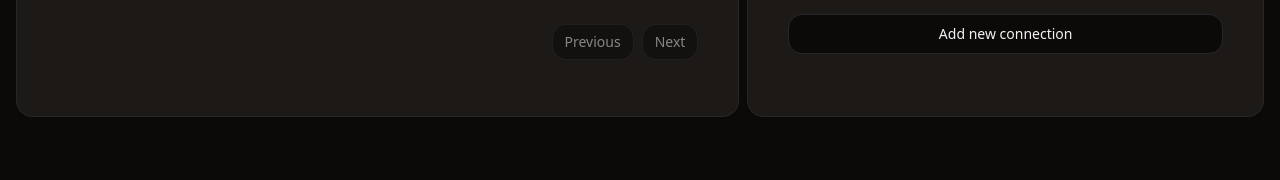
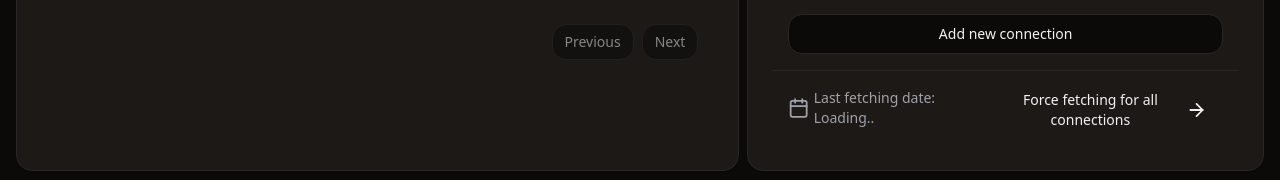
Before and after one commit to Nowidas/financial-outlook, a React (Vite) app in the folder frontend/: page / in a window 1280 px wide. Shown: the part 305-485 px from the top of the page. Built offline with nearby package versions, Linux system fonts and the light colour scheme; no server answers.

Commit message:
manually request fetching data on server by button

```diff
--- a/frontend/package.json
+++ b/frontend/package.json
@@ -19,6 +19,7 @@
     "@radix-ui/react-icons": "^1.3.0",
     "@radix-ui/react-label": "^2.0.2",
     "@radix-ui/react-popover": "^1.0.7",
+    "@radix-ui/react-separator": "^1.0.3",
     "@radix-ui/react-slot": "^1.0.2",
     "@radix-ui/react-tooltip": "^1.0.7",
     "@tanstack/react-query": "^5.7.0",
@@ -27,6 +28,7 @@
     "class-variance-authority": "^0.7.0",
     "clsx": "^2.0.0",
     "cmdk": "^0.2.0",
+    "date-fns": "^2.30.0",
     "lucide-react": "^0.284.0",
     "react": "^18.2.0",
     "react-dom": "^18.2.0",
--- a/frontend/src/components/account-delete-button.tsx
+++ b/frontend/src/components/account-delete-button.tsx
@@ -63,7 +63,7 @@ export default function AccountDeleteButton({
         </AlertDialogHeader>
         <AlertDialogFooter>
           <AlertDialogCancel disabled={deleteLoading}>Cancel</AlertDialogCancel>
-          {!deleteLoading ? <Button onClick={() => postDelete(cur_item.url, fetchData)}>Continue</Button> : <Button disabled>
+          {!deleteLoading ? <Button variant='destructive' onClick={() => postDelete(cur_item.url, fetchData)}>Continue</Button> : <Button disabled>
             <ReloadIcon className="mr-2 h-4 w-4 animate-spin" />
             Deleting..
           </Button>}
--- /dev/null
+++ b/frontend/src/components/connections-runFetch-button.tsx
@@ -0,0 +1,96 @@
+
+import {
+  AlertDialog,
+  AlertDialogCancel,
+  AlertDialogContent,
+  AlertDialogDescription,
+  AlertDialogFooter,
+  AlertDialogHeader,
+  AlertDialogTitle,
+  AlertDialogTrigger,
+} from "@/components/ui/alert-dialog"
+import { useEffect, useState } from "react"
+import { Button } from "./ui/button"
+
+import { ArrowRightIcon, Trash2 } from "lucide-react"
+import { ReloadIcon } from "@radix-ui/react-icons"
+
+import axiosSesion from "./helpers/sesioninterceptor"
+import toast from "react-hot-toast"
+import { keepPreviousData, useQuery, useQueryClient } from "@tanstack/react-query"
+
+
+
+
+export default function ConnectionsRunFetchButton({
+
+}) {
+  const [deleteOpen, setDeleteOpen] = useState(false);
+  const [enabled, setEnabled] = useState(false);
+  const [startingDate, setStartingDate] = useState(new Date())
+
+  async function fetchLastTask() {
+    // Fetch data from your API here.
+    try {
+      const res = await axiosSesion.get('http://127.0.0.1:8000/tasks/last')
+      const data = res.data.results[0]
+      return data
+    } catch (err) {
+      toast.error("Error fetching fetching last task")
+    }
+    return {}
+  }
+
+  const { data } = useQuery({
+    queryKey: ['tasks'],
+    queryFn: () => fetchLastTask(),
+    refetchInterval: 1000,
+    enabled: enabled,
+  })
+
+  useEffect(() => {
+    if (!enabled) {
+      return;
+    }
+    const fetching_satus = data.status
+    const fetching_date = new Date(data.date_done)
+    if (fetching_date > startingDate && fetching_satus === "Done") {
+      console.log('Task finished')
+      setEnabled(false)
+      setDeleteOpen(false)
+    }
+  }, [data, enabled])
+
+  const forceFetchingTransactions = async () => {
+    setEnabled(true)
+    setStartingDate(new Date())
+    axiosSesion.post('http://127.0.0.1:8000/task/start/')
+      .then((resp) => {
+      })
+  }
+
+  return (
+    <AlertDialog open={deleteOpen} onOpenChange={setDeleteOpen}>
+      <AlertDialogTrigger asChild>
+        <Button variant='ghost' disabled={false} > Force fetching for all connections<ArrowRightIcon /> </Button>
+      </AlertDialogTrigger>
+      <AlertDialogContent>
+        <AlertDialogHeader>
+          <AlertDialogTitle>You want to continue?</AlertDialogTitle>
+          <AlertDialogDescription>
+            This action is very costly and will take a while.
+          </AlertDialogDescription>
+        </AlertDialogHeader>
+        <AlertDialogFooter>
+          <AlertDialogCancel disabled={enabled}>Cancel</AlertDialogCancel>
+          {!enabled ? <Button variant='destructive' onClick={() => { forceFetchingTransactions() }}>Continue</Button> : <Button disabled>
+            <ReloadIcon className="mr-2 h-4 w-4 animate-spin" />
+            Continue
+          </Button>
+
+          }
+        </AlertDialogFooter>
+      </AlertDialogContent>
+    </AlertDialog >
+  );
+}
--- a/frontend/src/components/ui/connectionScrollList.tsx
+++ b/frontend/src/components/ui/connectionScrollList.tsx
@@ -8,6 +8,7 @@ import { Modal } from "../ui/modal";
 import { useAgreementsModal } from "../hooks/use-aggrements-modal";
 import toast from "react-hot-toast";
 import { Skeleton } from "../ui/skeleton";
+import { format } from 'date-fns'
 import {
   Table,
   TableBody,
@@ -21,6 +22,10 @@ import {
   Trash2,
   Pencil,
   RefreshCcw,
+  Calendar,
+  ArrowBigLeftIcon,
+  ArrowBigRightIcon,
+  ArrowRightIcon,
 } from "lucide-react"
 import {
   Card,
@@ -33,6 +38,10 @@ import {
 
 import AccountNameSwitcher from "@/components/account-name-switcher"
 import AccountDeleteButton from "../account-delete-button";
+import { Separator } from "./separator";
+import { keepPreviousData, useQuery } from "@tanstack/react-query";
+import { PaginationState } from "@tanstack/react-table";
+import ConnectionsRunFetchButton from "../connections-runFetch-button";
 
 export function ConnectionScrollList({
   className,
@@ -69,6 +78,25 @@ export function ConnectionScrollList({
     fetchDataAndHandleErrors();
   }, []);
 
+  async function fetchLastTask() {
+    // Fetch data from your API here.
+    try {
+      const res = await axiosSesion.get('http://127.0.0.1:8000/tasks/last')
+      const data = res.data.results[0]
+      const formatted_data = format(new Date(data.date_done), 'dd MMM yyyy')
+      return { formatted_data, ...data }
+    } catch (err) {
+      toast.error("Error fetching fetching last task")
+    }
+    return {}
+  }
+
+  const dataQuery = useQuery({
+    queryKey: ['tasks'],
+    queryFn: () => fetchLastTask(),
+    staleTime: 5000,
+    placeholderData: keepPreviousData
+  })
 
   useEffect(() => {
     if (isOpen) {
@@ -154,7 +182,15 @@ export function ConnectionScrollList({
             : null}
           <Button variant="outline" className="w-full" disabled={isLoading} onClick={onOpen}>Add new connection</Button>
         </div>
-
+        <Separator />
+        <div className="flex flex-row m-4 ">
+          <div className="flex grow space-x-1 items-center text-sm text-muted-foreground">
+            <Calendar /> <div>Last fetching date: {dataQuery?.data?.formatted_data ?? "Loading.."} </div>
+          </div>
+          <div className="">
+            <ConnectionsRunFetchButton />
+          </div>
+        </div>
       </CardContent>
 
     </Card>
--- /dev/null
+++ b/frontend/src/components/ui/separator.tsx
@@ -0,0 +1,29 @@
+import * as React from "react"
+import * as SeparatorPrimitive from "@radix-ui/react-separator"
+
+import { cn } from "@/lib/utils"
+
+const Separator = React.forwardRef<
+  React.ElementRef<typeof SeparatorPrimitive.Root>,
+  React.ComponentPropsWithoutRef<typeof SeparatorPrimitive.Root>
+>(
+  (
+    { className, orientation = "horizontal", decorative = true, ...props },
+    ref
+  ) => (
+    <SeparatorPrimitive.Root
+      ref={ref}
+      decorative={decorative}
+      orientation={orientation}
+      className={cn(
+        "shrink-0 bg-border",
+        orientation === "horizontal" ? "h-[1px] w-full" : "h-full w-[1px]",
+        className
+      )}
+      {...props}
+    />
+  )
+)
+Separator.displayName = SeparatorPrimitive.Root.displayName
+
+export { Separator }
```
Also changed, not shown: 2 other files (tests, documents, lock files or other folders).
